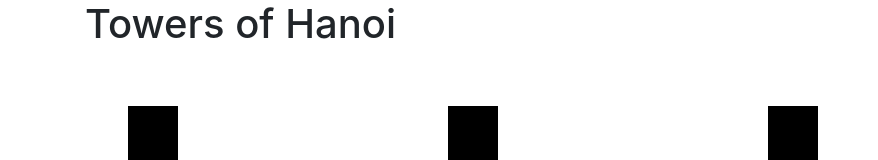
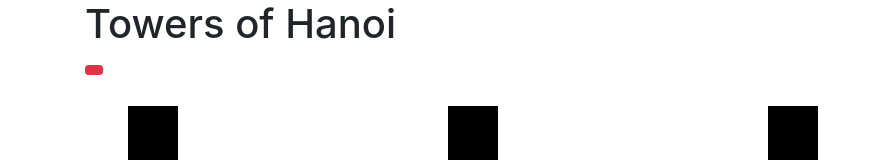
Before and after one commit to curtisyungen/tower-of-hanoi, a React (Create React App) app: page / in a window 1280 px wide. Shown: the top 160 px of the page, without its empty margins (0-878 px from the left). Built offline with nearby package versions, Linux system fonts and the light colour scheme.

Commit message:
Add files via upload

```diff
--- a/src/App.js
+++ b/src/App.js
@@ -84,7 +84,6 @@ class App extends Component {
       document.onmousemove = null;
       document.onmouseup = null;
 
-      console.log("Props", [...this.props]);
       // let towers = this.props.towers;
       // this.props.moveRing(towers);
     }
@@ -94,6 +93,10 @@ class App extends Component {
     });
   }
 
+  resetGame = () => {
+    this.props.resetGame();
+  }
+
   render() {
     return (
       <div className="container">
@@ -101,6 +104,14 @@ class App extends Component {
         <div className="towersContainer">
           {this.getTowers()}
         </div>
+        <div className="resetButton">
+          <button
+            className="btn btn-danger btn-sm resetButton"
+            onClick={this.resetGame}
+          >
+
+          </button>
+        </div>
       </div>
     )
   }
```
